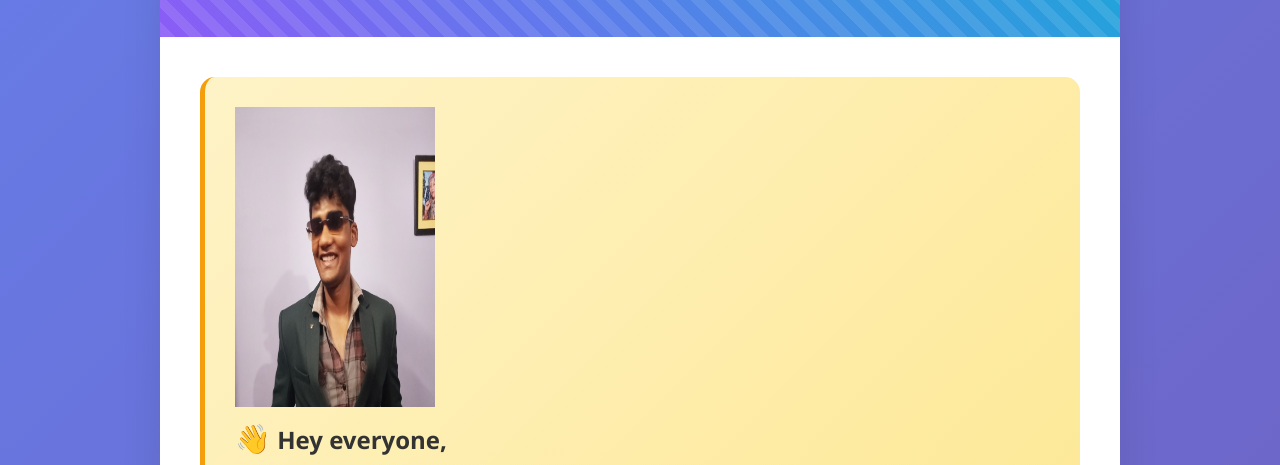
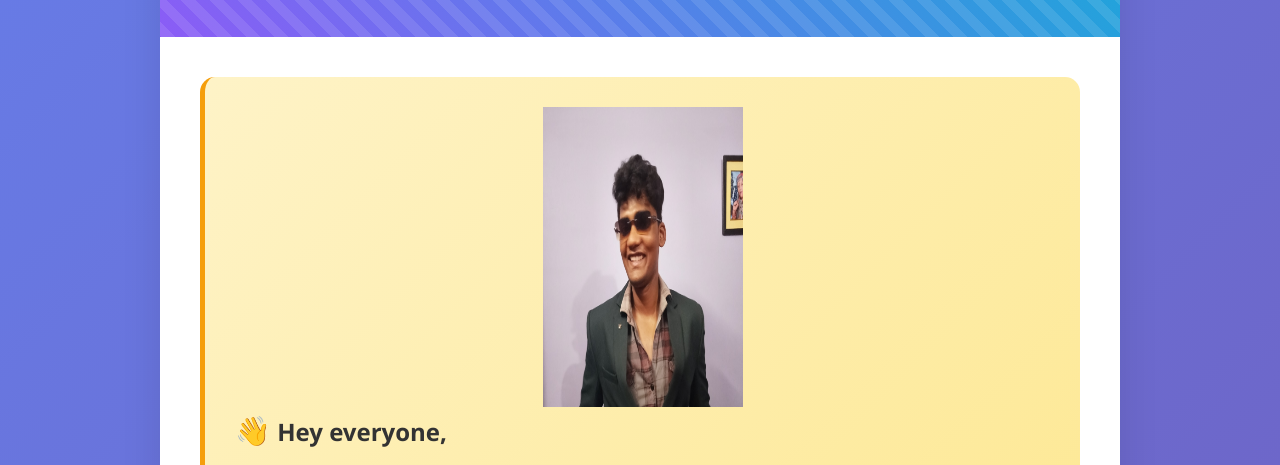
Before and after one commit to ujj-wal2908/manifesto, a plain HTML site: page index.html in a window 1280 px wide. Shown: the part 313-778 px from the top of the page. Drawn offline with Linux system fonts and the light colour scheme.

Commit message:
Update index.html centre the image

```diff
--- a/index.html
+++ b/index.html
@@ -352,7 +352,8 @@
                 <div class="intro-section">
 
 
-                            <img src="ujjwalmiddle.jpg" width="200" height="300">
+                            <img src="ujjwalmiddle.jpg" width="200" height="300" style="display: block;
+                                          margin-left: auto; margin-right: auto">
 
 
 
```
